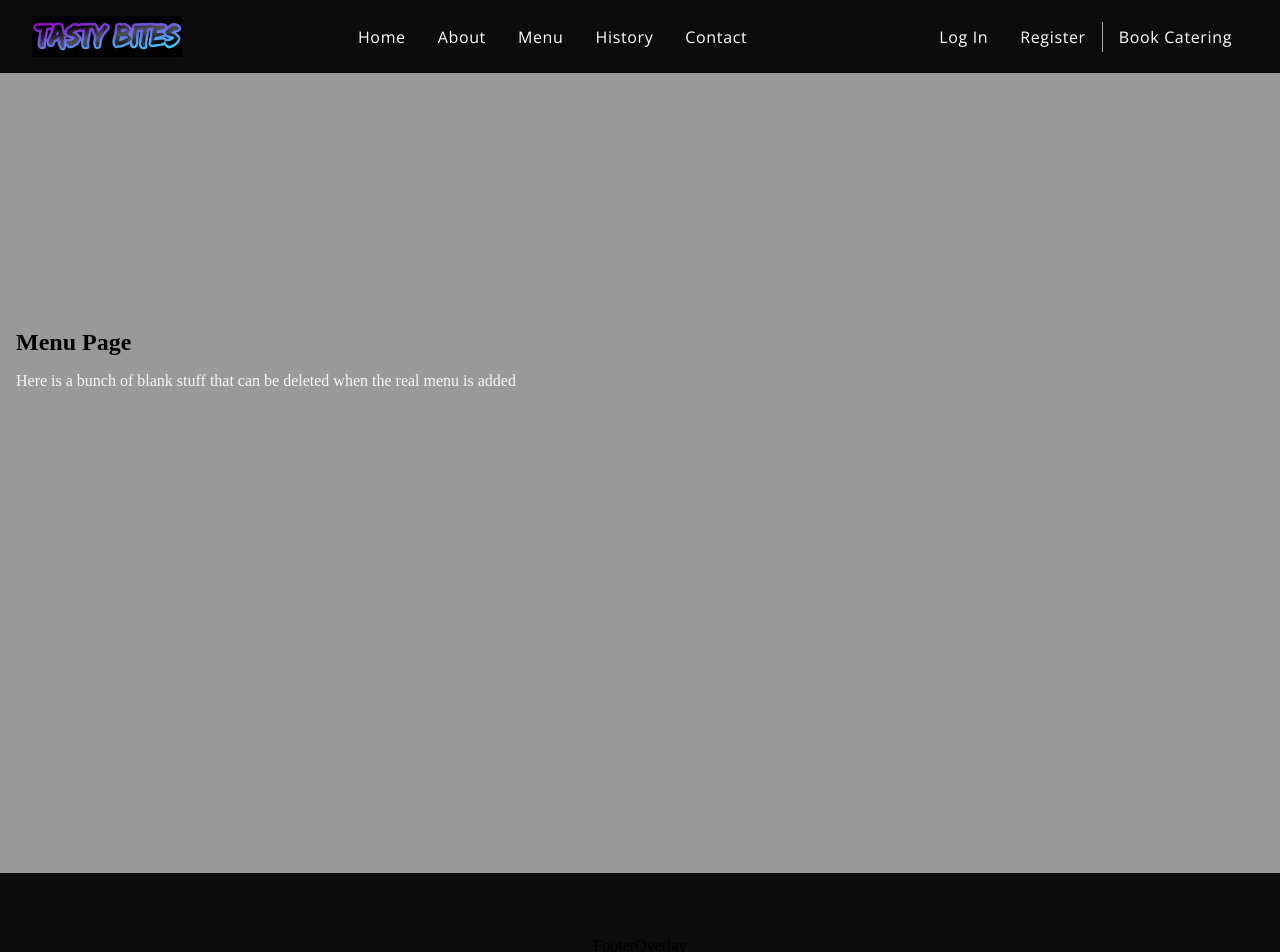
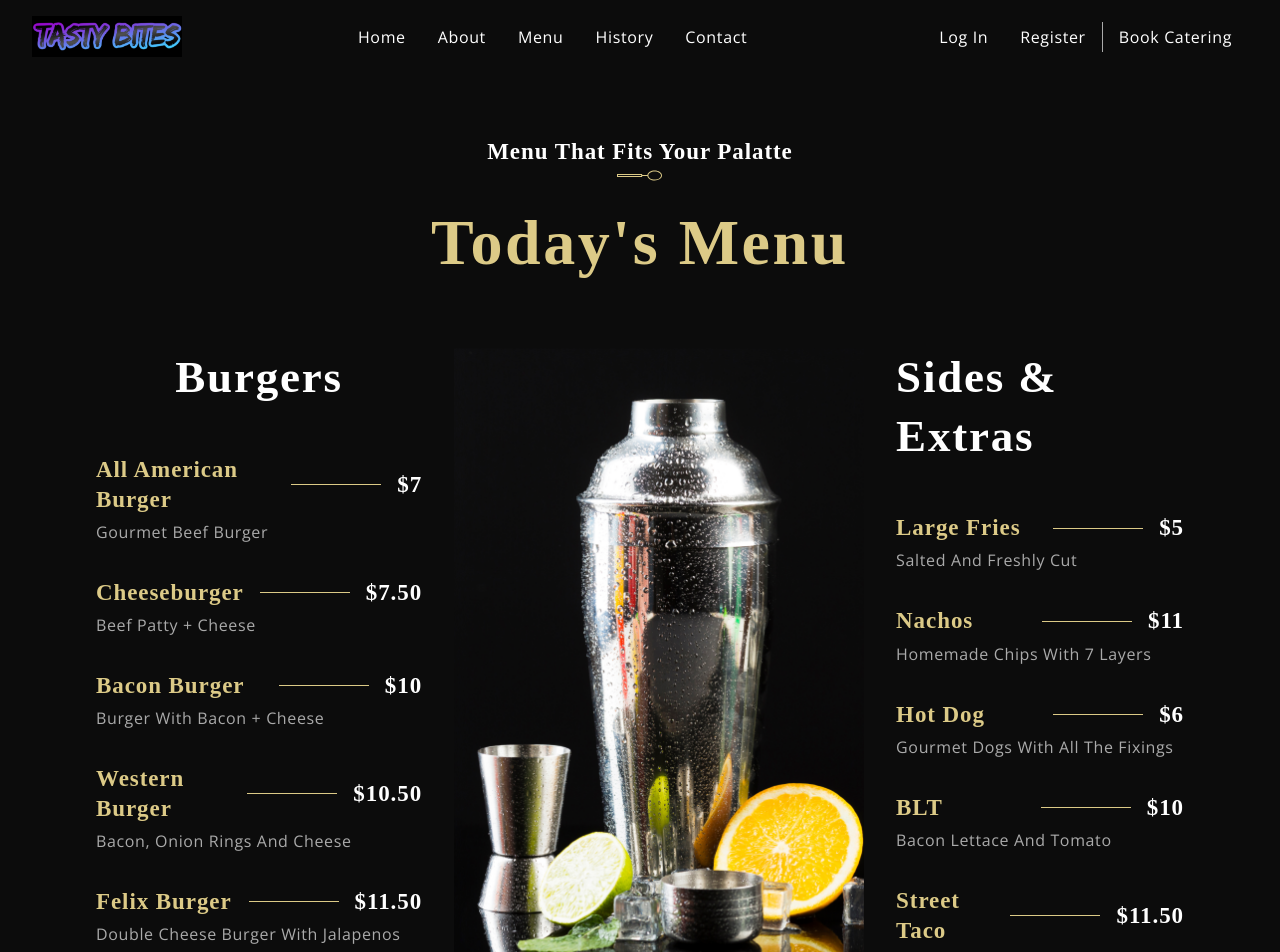
Before and after one commit to WarrenGSlice/CST-326, a React (Create React App) app: page /Menu in a window 1280 px wide. Shown: the top 952 px of the page. Built offline with nearby package versions, Linux system fonts and the light colour scheme; a web font is replaced by a local one.

Commit message:
Updated Menu.jsx
Basically copied the provided menu from the home page to the individual menu page. If I am correct, the page should auto-populate with the correct products we serve on our menu the same way that the home page did (which I assume was from the database).

```diff
--- a/src/components/Menu/Menu.jsx
+++ b/src/components/Menu/Menu.jsx
@@ -1,15 +1,45 @@
 import React from 'react'
+
+import { SubHeading, MenuItem } from '../../components';
+import { data, images } from '../../constants';
+import './MenuStyles.css';
 
 const Menu = () => {
   return (
-    <div className='menu'>
-      <div className="container">
-        <div className='content'>
-            <h2><span>Menu</span> Page</h2>
-            <p>Here is a bunch of blank stuff that can be deleted when the real menu is added</p>
-        </div>
+      <div className="app__specialMenu flex__center section__padding" id="menu">
+          <div className="app__specialMenu-title">
+              <SubHeading title="Menu that fits your palatte" />
+              <h1 className="headtext__cormorant">Today&apos;s Menu</h1>
+          </div>
+
+          <div className="app__specialMenu-menu">
+              <div className="app__specialMenu-menu_wine  flex__center">
+                  <p className="app__specialMenu-menu_heading">Burgers</p>
+                  <div className="app__specialMenu_menu_items">
+                      {data.burgers.map((burgers, index) => (
+                          <MenuItem key={burgers.title + index} title={burgers.title} price={burgers.price} tags={burgers.tags} />
+                      ))}
+                  </div>
+              </div>
+
+              <div className="app__specialMenu-menu_img">
+                  <img src={images.menu} alt="menu__img" />
+              </div>
+
+              <div className="app__specialMenu-menu_cocktails  flex__center">
+                  <p className="app__specialMenu-menu_heading">Sides & Extras</p>
+                  <div className="app__specialMenu_menu_items">
+                      {data.sides.map((sides, index) => (
+                          <MenuItem key={sides.title + index} title={sides.title} price={sides.price} tags={sides.tags} />
+                      ))}
+                  </div>
+              </div>
+          </div>
+
+          <div style={{ marginTop: 15 }}>
+              <button type="button" className="custom__button">View More</button>
+          </div>
       </div>
-    </div>
   )
 }
 
```
